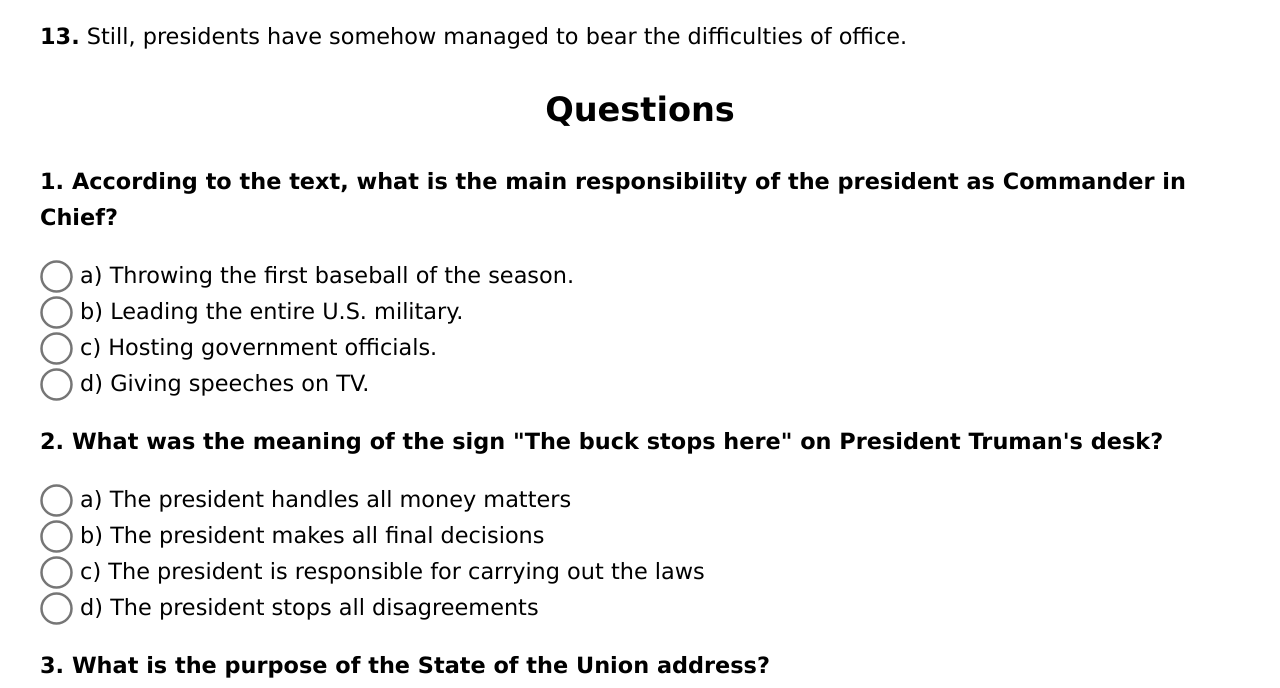
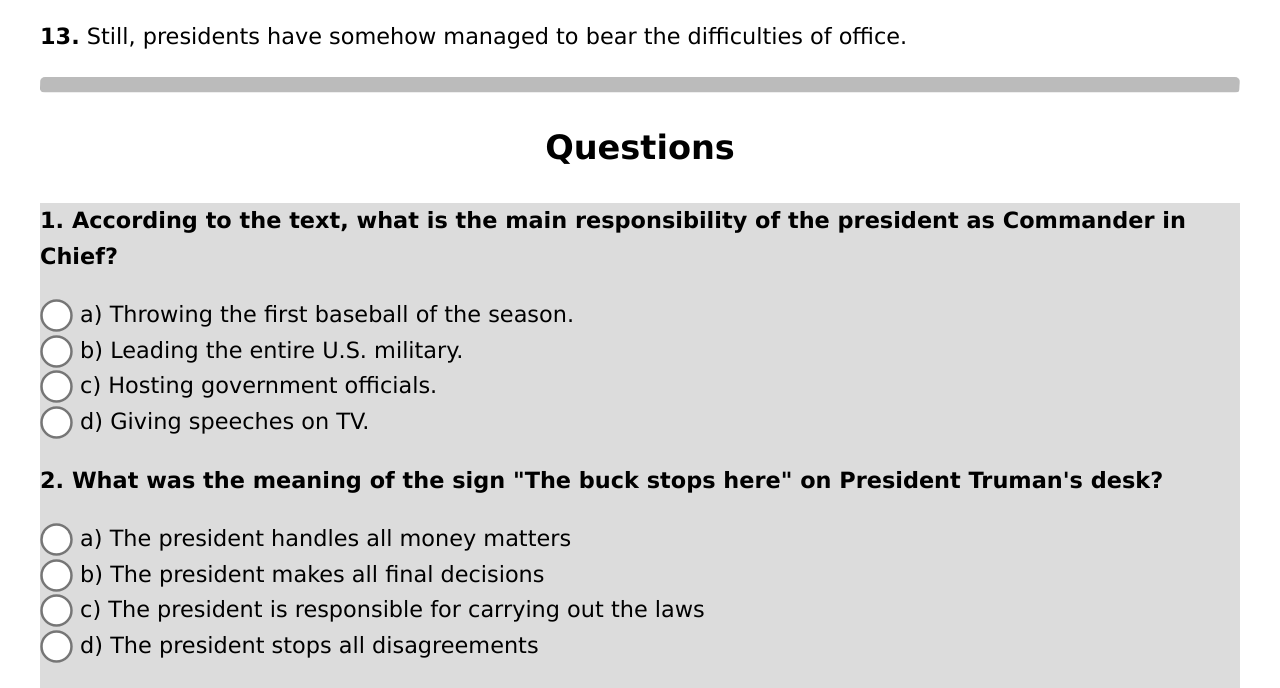
Before and after one commit to pdiazgonzalez/socialst_prezsjob, a plain HTML site: page index.html in a window 1280 px wide. Shown: the part 5565-6253 px from the top of the page. Drawn offline with Linux system fonts and the light colour scheme.

Commit message:
Updated index.html
Added background color (Gainsboro) to questions.

```diff
--- a/index.html
+++ b/index.html
@@ -69,9 +69,12 @@
   <p><strong>12.</strong> Can any one person successfully hold the president's job? The great author John Steinbeck did not think so. "We give the president more work than a man can do, more responsibility than a man should take, more pressure than a man can bear," he wrote.</p>
   <p><strong>13.</strong> Still, presidents have somehow managed to bear the difficulties of office.</p>
 
+   <hr class="rounded">
+
   <h2>Questions</h2>
 
   <!-- onsubmit removed; JS handles submission -->
+  <div style="background-color: Gainsboro;">
   <form id="quizForm">
     <!-- 1 -->
     <div class="question" data-answer="b" data-type="radio" data-name="q1">
@@ -116,6 +119,7 @@
       <label for="q5_b"><input type="radio" name="q5" value="b" id="q5_b"> b) Legislative Branch</label><br>
       <label for="q5_c"><input type="radio" name="q5" value="c" id="q5_c"> c) Judicial Branch</label><br>
       <label for="q5_d"><input type="radio" name="q5" value="d" id="q5_d"> d) State Branch</label>
+    </div>
     </div>
 
     <hr class="rounded">
```
